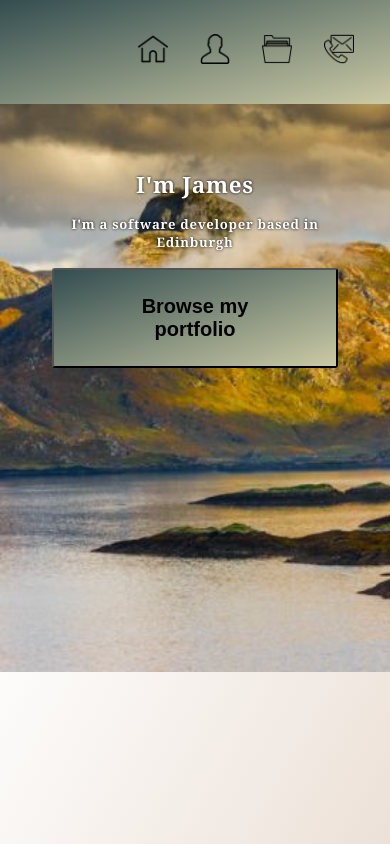
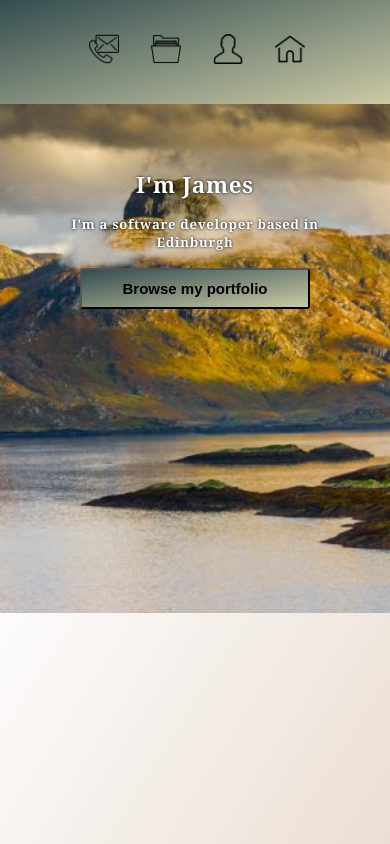
Before and after one commit to jah1603/jQuery-ReactJS-carousels, a React (Create React App) app: page / in a window 390 px wide. Built offline with nearby package versions, Linux system fonts and the light colour scheme.

Commit message:
responsive navbar icons

```diff
--- a/src/App.css
+++ b/src/App.css
@@ -431,6 +431,16 @@ color: black;
   font-weight: bold;
 }
 
+@media screen and (max-width: 840px) {
+
+  .button {
+    font-size: 15px;
+    padding: 10px 40px;
+
+  }
+
+}
+
 .button:hover {
 background: linear-gradient(to bottom right, #0F2027, #203A43, #2C5364);
 color: white;
@@ -667,6 +677,8 @@ color: white;
 
 }
 
+
+
 .project-paragraph {
   width: 37%;
   float: right;
@@ -756,12 +768,34 @@ p a {
     display: block;
     color: black;
   } */
+  .navbar {
+    justify-content: center;
+    align-items: center;
+  }
   .navbar-icon {
     width: 30px;
     height: 30px;
   }
   .website-title {
     display: none;
+  }
+  .navbar li {
+    float: left;
+      position: relative;
+      left: 24%;
+      padding-left: 4%;
+    font-size: 20px;
+  }
+}
+
+@media screen and (max-width: 500px) {
+
+  .navbar li {
+    float: left;
+      position: relative;
+      left: 15%;
+    font-size: 20px;
+    padding-left: 0%;
   }
 }
 
```
